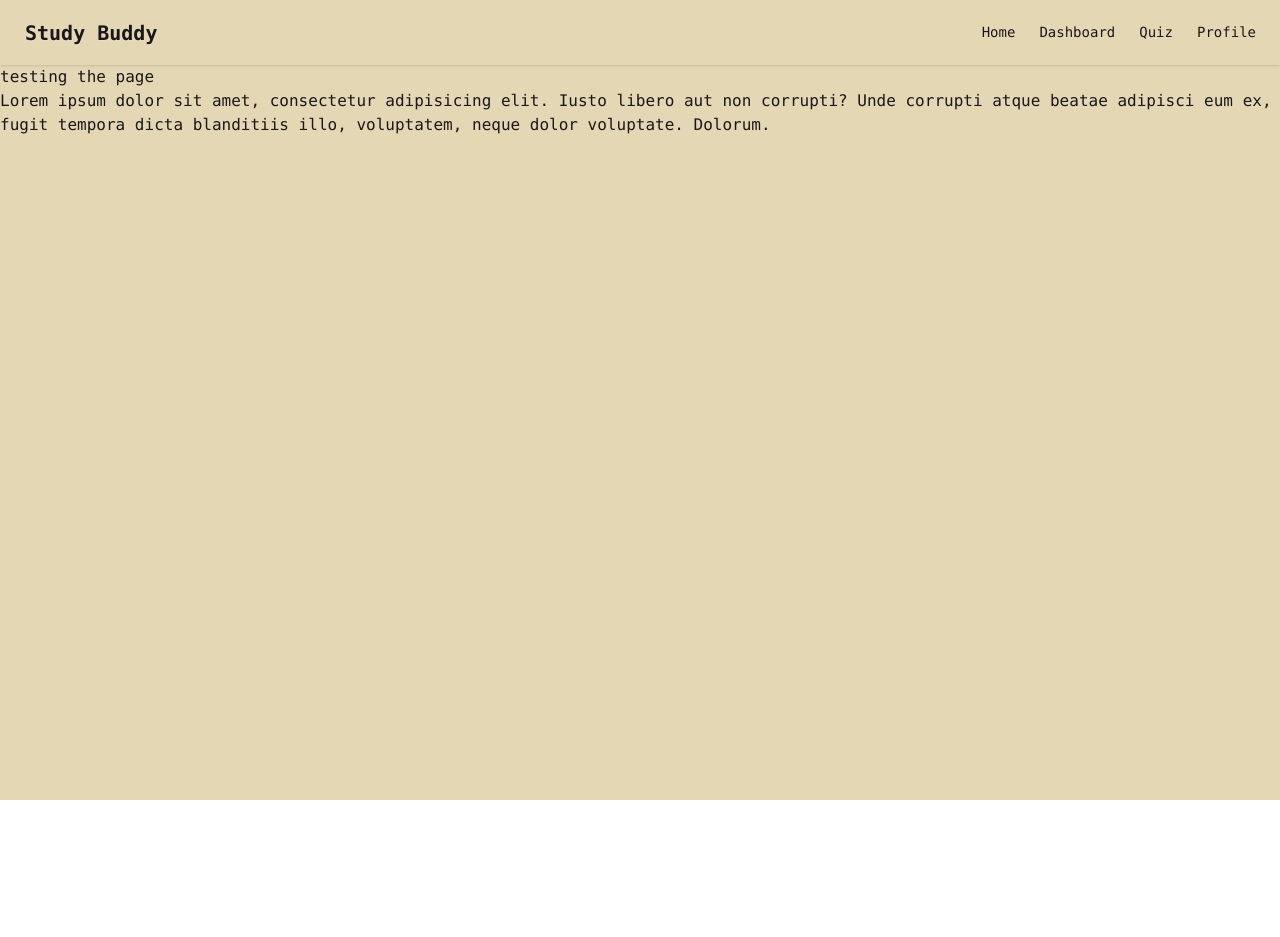
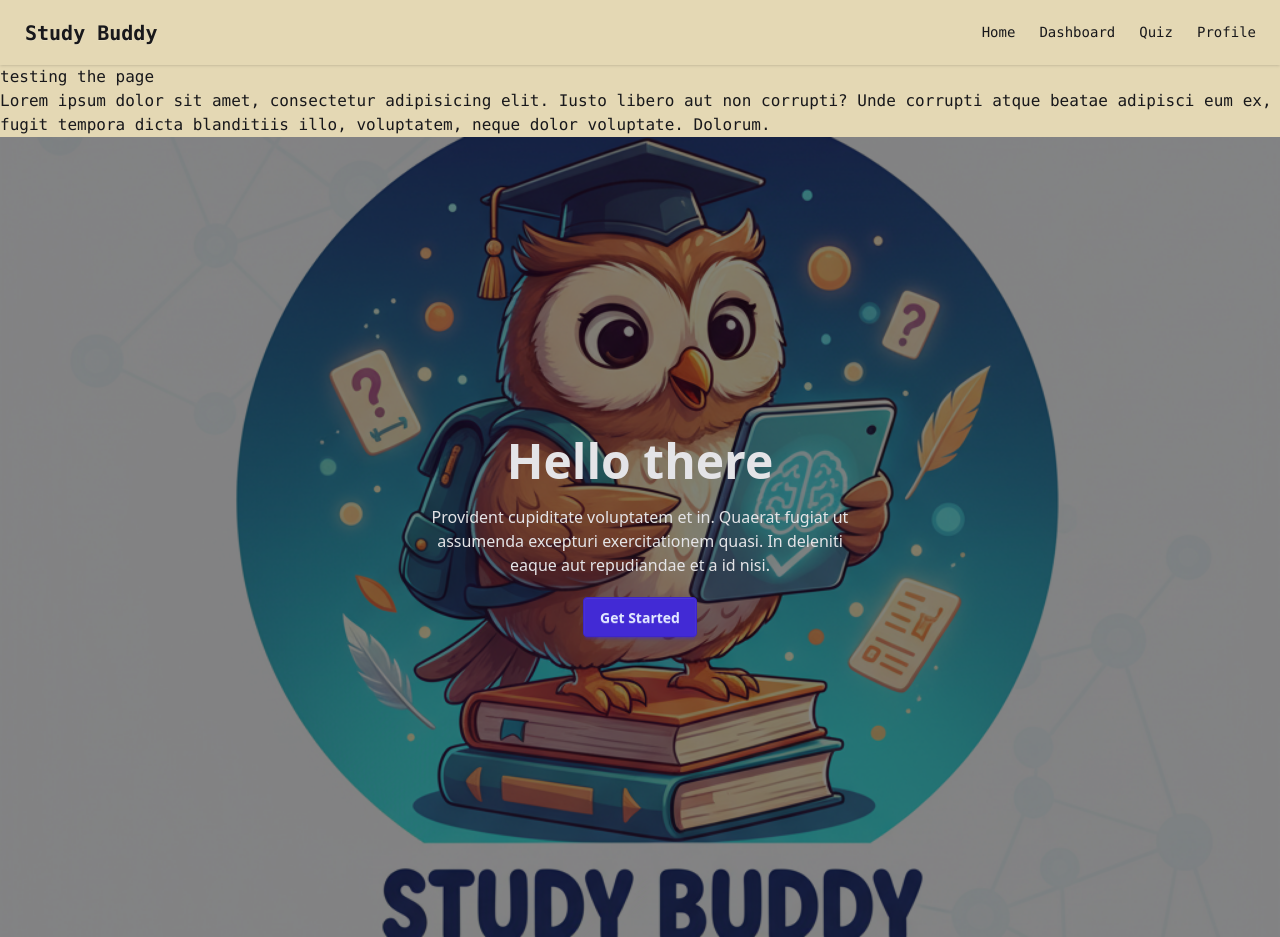
Before and after one commit to prethelalam/StudyBuddy, a Vue app in the folder apps/frontend/: page /home in a window 1280 px wide. Before the commit the page ends 800 px from the top, so only its background shows below. Built offline with nearby package versions, Linux system fonts and the light colour scheme.

Commit message:
- Added hero layout to home.vue, changed homeView.vue to home.vue

```diff
--- a/apps/frontend/src/components/Navbar.vue
+++ b/apps/frontend/src/components/Navbar.vue
@@ -4,6 +4,11 @@
     <!-- create a reactive container -->
     <div class="flex-1">
       <!-- create a naviagation link using vue router -->
+      <!-- <div class="w-15 rounded-full">
+          <img
+            alt="Tailwind CSS Navbar component"
+            src="/images/StudyBuddyLogo.png" />
+        </div> -->
       <router-link class="btn btn-ghost text-xl" to="/home">Study Buddy</router-link>
     </div>
 
--- a/apps/frontend/src/router/index.js
+++ b/apps/frontend/src/router/index.js
@@ -8,7 +8,7 @@ const router = createRouter({
     {
       path: '/home',
       name: 'Home',
-      component: () => import('../views/HomeView.vue'), // dynamic routing
+      component: () => import('../views/Home.vue'), // dynamic routing
     },
     {
       path: '/dashboard',
--- /dev/null
+++ b/apps/frontend/src/views/Home.vue
@@ -0,0 +1,28 @@
+<script setup>
+//import TheWelcome from '../components/TheWelcome.vue'
+</script>
+
+<template>
+  <main>
+    <div class="font-mono">
+      <h1>testing the page</h1>
+      <p>Lorem ipsum dolor sit amet, consectetur adipisicing elit. Iusto libero aut non corrupti? Unde corrupti atque beatae adipisci eum ex, fugit tempora dicta blanditiis illo, voluptatem, neque dolor voluptate. Dolorum.</p>
+    </div>
+
+    <div
+      class="hero min-h-screen"
+      style="background-image: url('/images/logo.png')" >
+  <div class="hero-overlay"></div>
+  <div class="hero-content text-neutral-content text-center">
+    <div class="max-w-md">
+      <h1 class="mb-5 text-5xl font-bold">Hello there</h1>
+      <p class="mb-5">
+        Provident cupiditate voluptatem et in. Quaerat fugiat ut assumenda excepturi exercitationem
+        quasi. In deleniti eaque aut repudiandae et a id nisi.
+      </p>
+      <button class="btn btn-primary">Get Started</button>
+    </div>
+  </div>
+</div>
+  </main>
+</template>
--- a/apps/frontend/src/views/HomeView.vue
+++ /dev/null
@@ -1,12 +0,0 @@
-<script setup>
-//import TheWelcome from '../components/TheWelcome.vue'
-</script>
-
-<template>
-  <main>
-    <div class="font-mono">
-      <h1>testing the page</h1>
-      <p>Lorem ipsum dolor sit amet, consectetur adipisicing elit. Iusto libero aut non corrupti? Unde corrupti atque beatae adipisci eum ex, fugit tempora dicta blanditiis illo, voluptatem, neque dolor voluptate. Dolorum.</p>
-    </div>
-  </main>
-</template>
```
Also changed, not shown: apps/frontend/public/images/StudyBuddyLogo.png (added), apps/frontend/public/images/logo.png (added).
